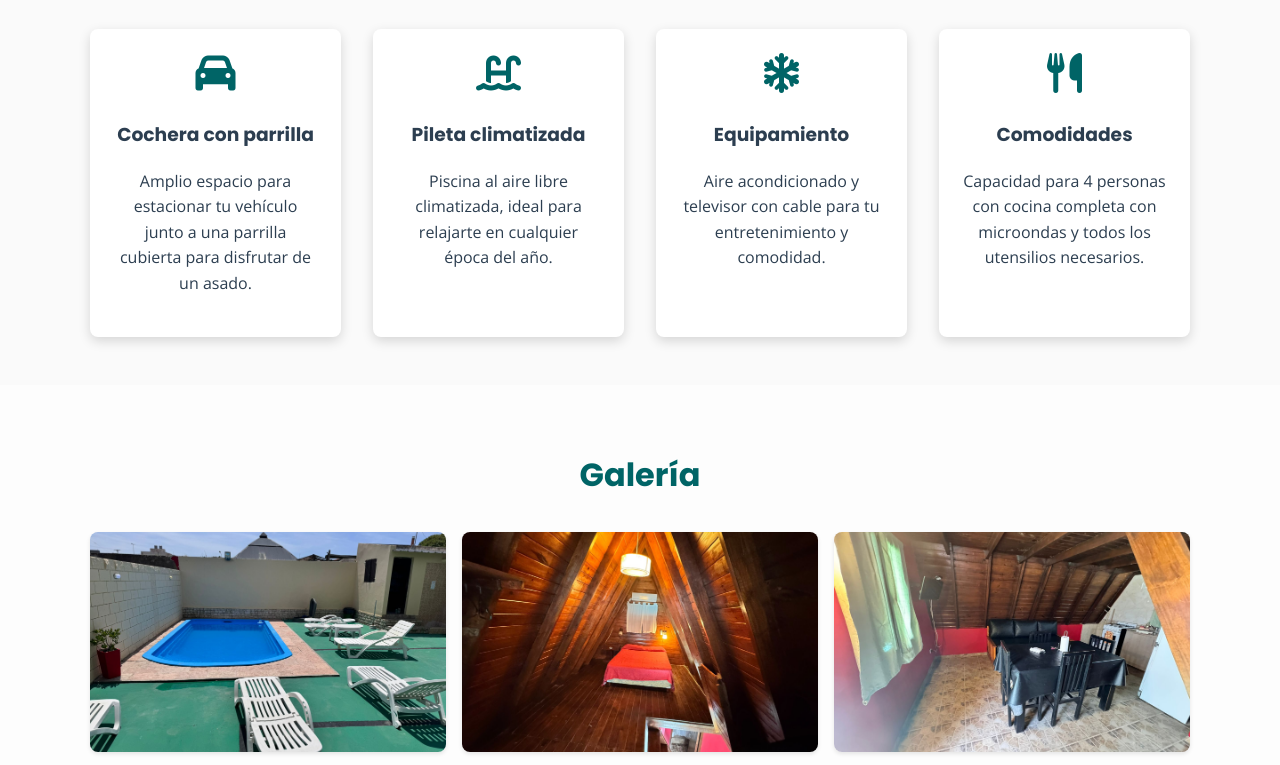
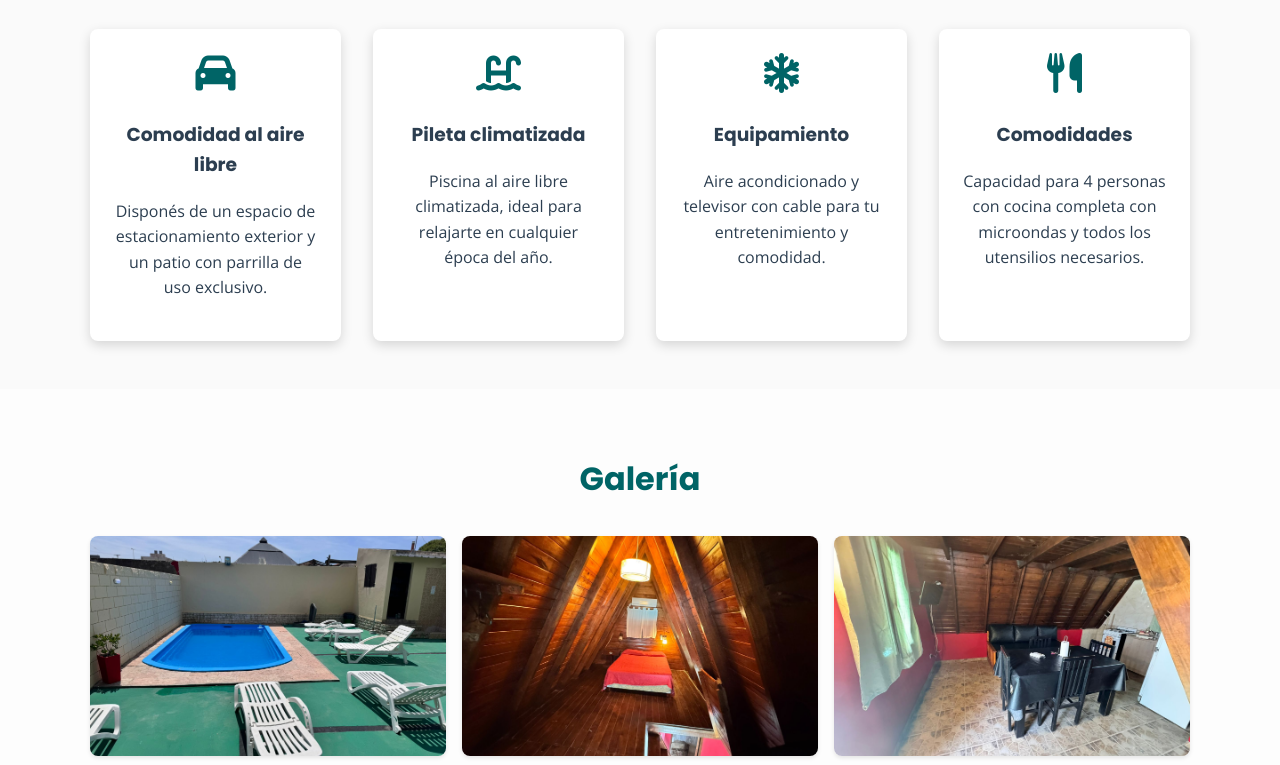
Before and after one commit to ByMofm/ByMofm.github.io, a plain HTML site: page index.html in a window 1280 px wide. Shown: the part 758-1523 px from the top of the page. Drawn offline with nearby package versions, Linux system fonts and the light colour scheme.

Commit message:
Update index.html

```diff
--- a/index.html
+++ b/index.html
@@ -257,8 +257,8 @@
         <div class="amenities-grid">
             <div class="amenity">
                 <i class="fas fa-car"></i>
-                <h3>Cochera con parrilla</h3>
-                <p>Amplio espacio para estacionar tu vehículo junto a una parrilla cubierta para disfrutar de un asado.</p>
+                <h3>Comodidad al aire libre</h3>
+                <p>Disponés de un espacio de estacionamiento exterior y un patio con parrilla de uso exclusivo.</p>
             </div>
             <div class="amenity">
                 <i class="fas fa-swimming-pool"></i>
@@ -317,7 +317,7 @@
         <div class="social-icons">
             <span title="Instagram"><i class="fab fa-instagram"></i></span>
             <span title="TikTok"><i class="fab fa-tiktok"></i></span>
-            <span title="Booking.com"><i class="fas fa-bed"></i></span>
+            <span title="Facebook"><i class="fas fa-facebook"></i></span>
             <span title="YouTube"><i class="fab fa-youtube"></i></span>
         </div>
     </section>
```
